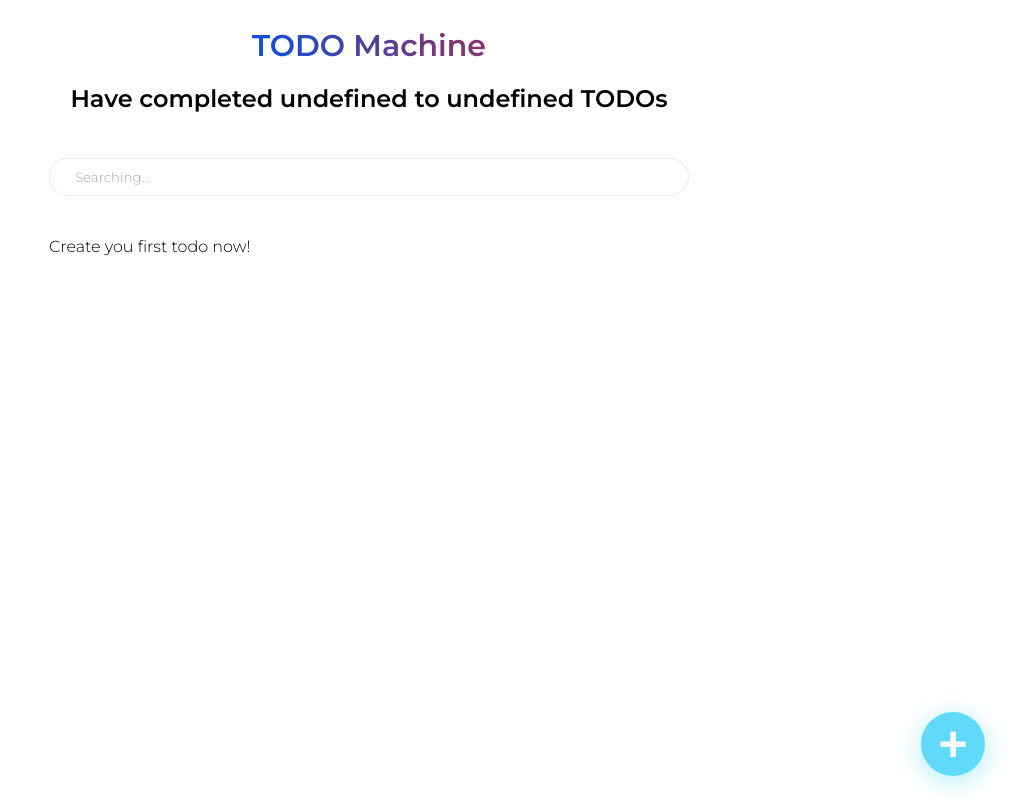
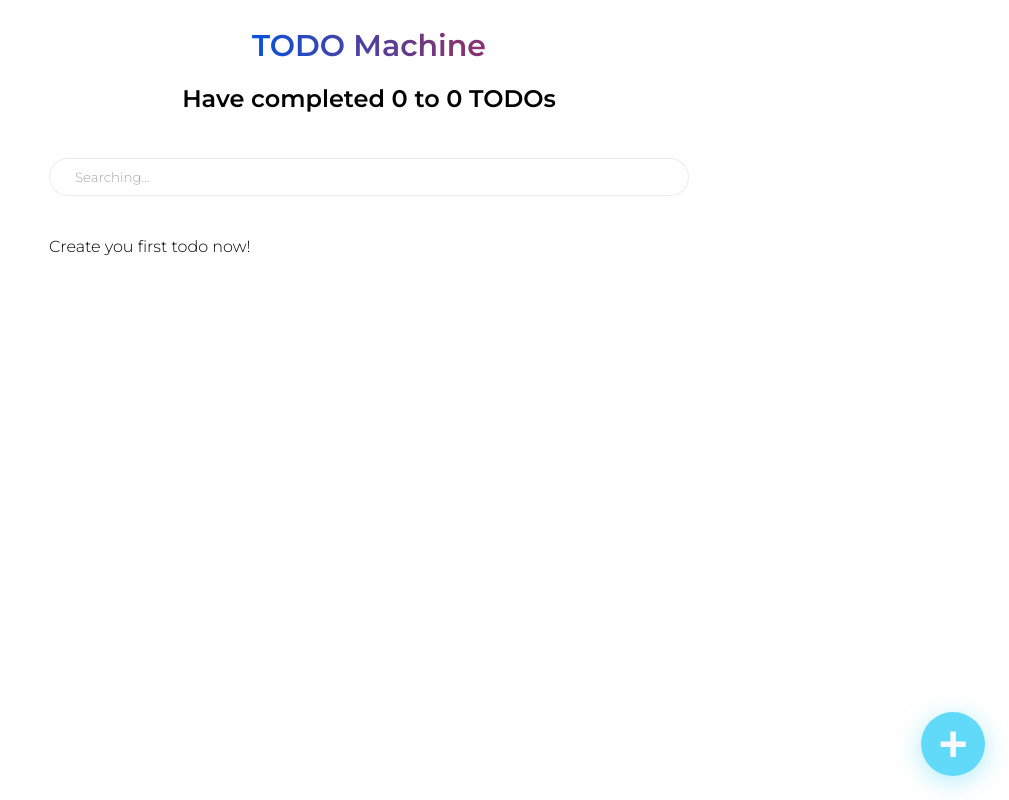
Before and after one commit to JoseCortezz25/todo-list-machine, a React (Vite) app: page / in a window 1280 px wide. Shown: the whole page, without its empty margins (271-1280 px from the left). Built offline with nearby package versions, Linux system fonts and the light colour scheme; a web font is replaced by a local one.

Commit message:
Fixed bugs and replaced Consumer with useContext

```diff
--- a/src/AppUI.jsx
+++ b/src/AppUI.jsx
@@ -1,4 +1,4 @@
-import React from 'react'
+import React, { useContext } from 'react'
 import TodoCounter from './components/TodoCounter'
 import TodoSearch from './components/TodoSearch'
 import TodoList from './components/TodoList'
@@ -8,19 +8,20 @@ import './assets/styles/AppUI.css'
 import { TodoContext } from './context/TodoContext'
 
 const AppUI = () => {
+
+  const {
+    error,
+    loading,
+    searchedTodos,
+    completeTodo,
+    deleteTodo
+  } = useContext(TodoContext)
+
   return (
     <section className="container-general">
       <TodoCounter />
       <TodoSearch />
 
-      <TodoContext.Consumer>
-        {({
-          error,
-          loading,
-          searchedTodos,
-          completeTodo,
-          deleteTodo
-        }) => (
       <TodoList>
         {error && <p>Error: {error.message}</p>}
         {loading && <p>Loading...</p>}
@@ -36,8 +37,6 @@ const AppUI = () => {
           />
         ))}
       </TodoList>
-        )}
-      </TodoContext.Consumer>
 
       <CreateTodoButton />
     </section>
--- a/src/components/TodoCounter.jsx
+++ b/src/components/TodoCounter.jsx
@@ -1,11 +1,13 @@
-import React from 'react'
+import React, { useContext } from 'react'
+import { TodoContext } from '../context/TodoContext'
 import '../assets/styles/TodoCounter.css'
 
-const TodoCounter = ({total, completed}) => {
+const TodoCounter = () => {
+  const { totalTodos, completedTodos } = useContext(TodoContext)
   return (
     <section className="container-principal-message">
       <span className="logo">TODO Machine</span>
-      <h2 className="TodoCounter">{`Have completed ${completed} to ${total} TODOs`}</h2>
+      <h2 className="TodoCounter">{`Have completed ${completedTodos} to ${totalTodos} TODOs`}</h2>
     </section>
   )
 }
--- a/src/components/TodoSearch.jsx
+++ b/src/components/TodoSearch.jsx
@@ -1,7 +1,10 @@
-import React, { useState } from 'react'
+import React, { useContext } from 'react'
+import { TodoContext } from '../context/TodoContext'
 import '../assets/styles/TodoSearch.css'
 
-const TodoSearch = ({searchText, setSearchText}) => {
+const TodoSearch = () => {
+  const {searchText, setSearchText} = useContext(TodoContext)
+
   const onSearchValueChange = (event) => {
     setSearchText(event.target.value)
   }
```
Lines whose indentation alone changed are shown as unchanged.
